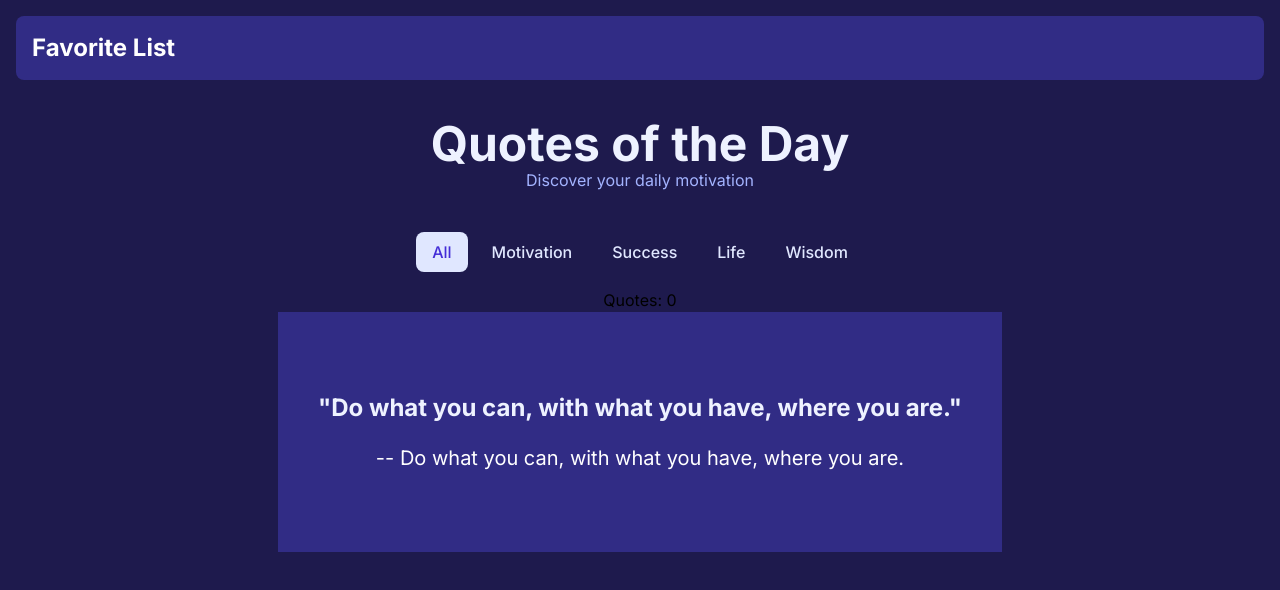
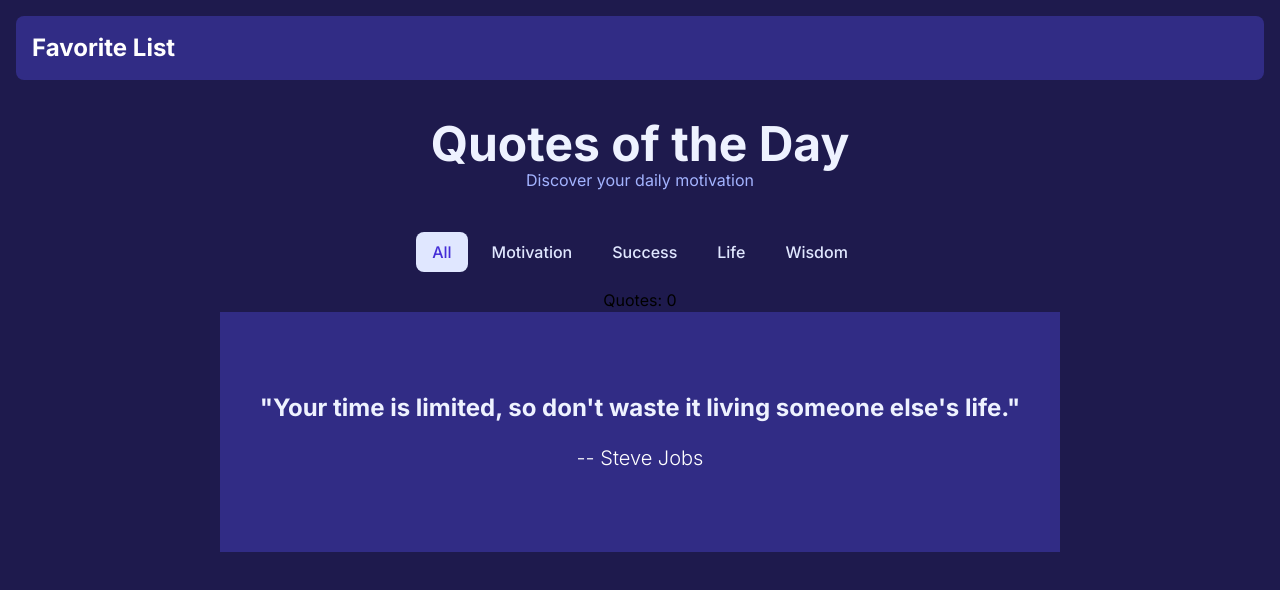
Before and after one commit to Nicron7/project-4, a React (Vite) app: page / in a window 1280 px wide. Shown: the top 590 px of the page. Built offline with nearby package versions, Linux system fonts and the light colour scheme.

Commit message:
feat: add some functionality

```diff
--- a/src/App.tsx
+++ b/src/App.tsx
@@ -5,6 +5,7 @@
 import { Button } from "./components/Button";
 import { useEffect, useState } from "react";
 import Card from "./components/Card";
+import { useCallback } from "react";
 
 interface Quote {
   quote: string;
@@ -105,23 +106,16 @@
 
 function App() {
   const [count, setCount] = useState(0);
-  const [quote, setQuote] = useState(quotes[0]);
   const [randomQuote, setRandomQuote] = useState(null);
-  const [category, setCategory] = useState("Motivation");
   const [active, setActive] = useState("All");
 
   const filters = ["All", "Motivation", "Success", "Life", "Wisdom"];
-
-  const filteredQuotes =
-    active === "All" ? quotes : quotes.filter((q) => q.category === active);
-
-  const singleQuote = filteredQuotes[0];
 
   const handleCategoryChange = (category: string) => {
     setActive(category);
   };
 
-  const pickRandomQuote = () => {
+  const pickRandomQuote = useCallback(() => {
     const filtered =
       active === "All" ? quotes : quotes.filter((q) => q.category === active);
 
@@ -131,11 +125,11 @@
     } else {
       setRandomQuote(null);
     }
-  };
+  }, [active]);
 
   useEffect(() => {
     pickRandomQuote();
-  }, [active]);
+  }, [active, pickRandomQuote]);
 
   return (
     <Layout>
@@ -159,7 +153,7 @@
         {randomQuote && (
           <Card
             sentence={randomQuote.quote}
-            author={randomQuote.quote}
+            author={randomQuote.author}
           />
         )}
         <Button setCount={setCount} />
--- a/src/components/Card.tsx
+++ b/src/components/Card.tsx
@@ -7,7 +7,7 @@
   return (
     <div className="card bg-indigo-900 px-10 py-20 text-center">
       <h2 className="text-2xl font-bold text-indigo-50 mb-5">"{sentence}"</h2>
-      <p className="text-xl text-white">-- {author}</p>
+      <p className="text-xl text-white font-light">-- {author}</p>
     </div>
   );
 };
```
